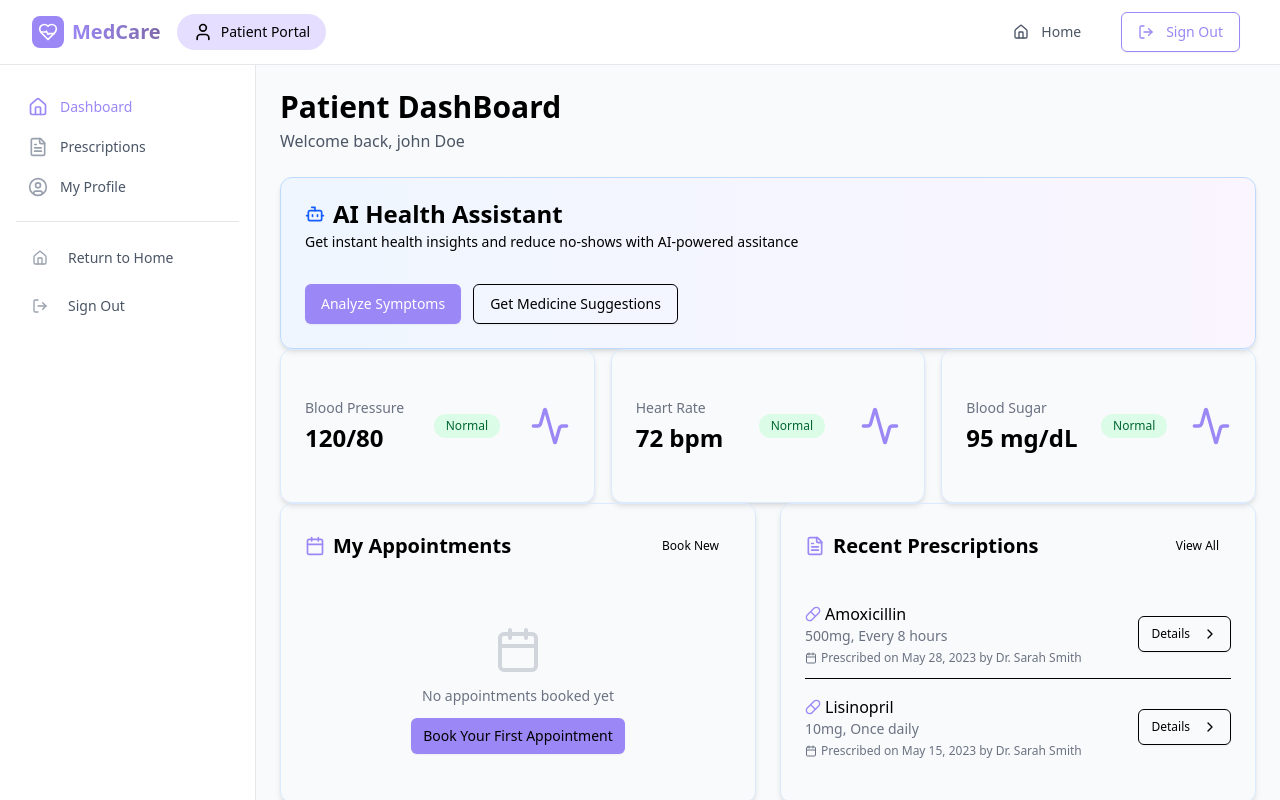
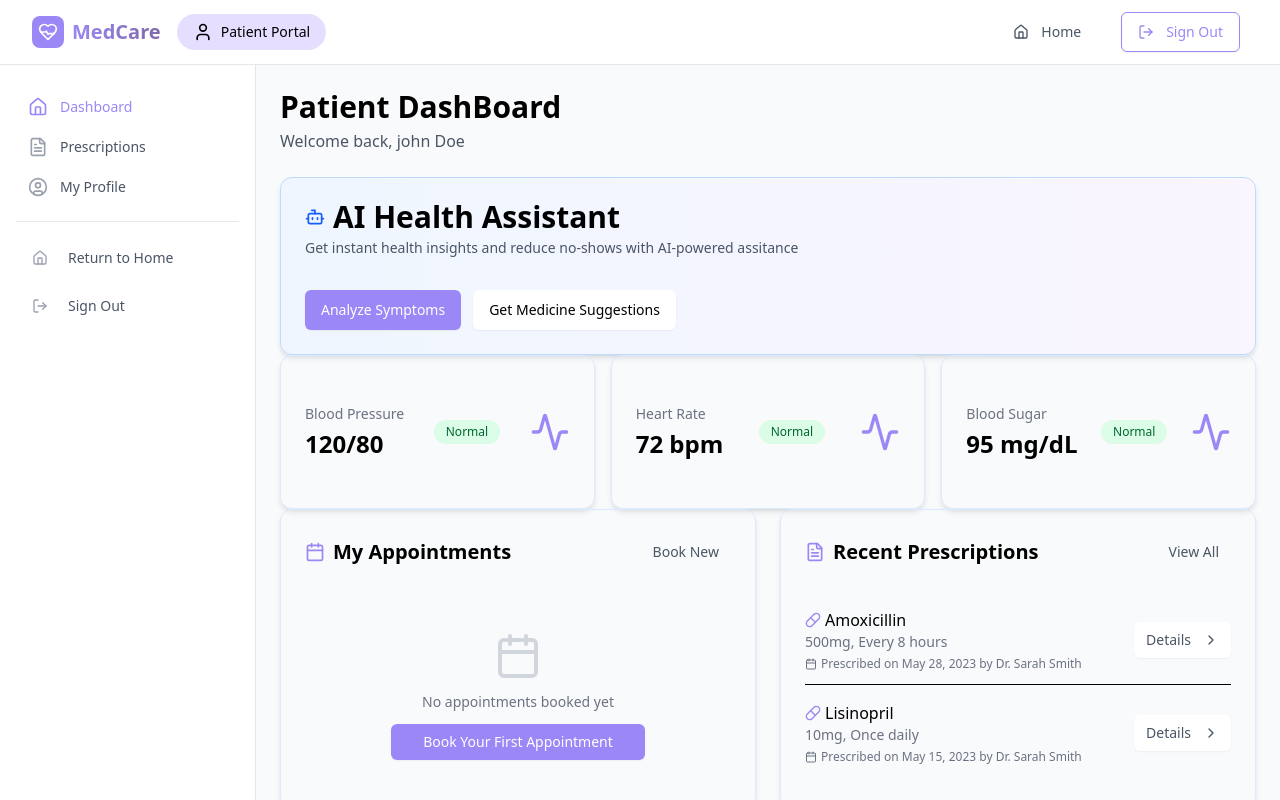
Before and after one commit to NumanFaisal/MedCare, a Next.js app: page /dashboard/patient in a window 1280 px wide. Shown: the top 800 px of the page. Built offline with nearby package versions, Linux system fonts and the light colour scheme.

Commit message:
minner update

```diff
--- a/src/app/(app)/dashboard/patient/page.tsx
+++ b/src/app/(app)/dashboard/patient/page.tsx
@@ -49,22 +49,22 @@ function PatientDashboard() {
                 {/* Ai health */}
                 <Card className="bg-gradient-to-r from-blue-50 to-purple-50 border-blue-200">
                     <CardHeader className="pb-2">
-                        <CardTitle className="text-2xl flex items-center gap-2">
+                        <CardTitle className="text-3xl flex items-center gap-2">
                             <Bot className="h-5 w-5 text-blue-600" />
                             AI Health Assistant
                         </CardTitle>
-                        <CardDescription>
+                        <CardDescription className="text-gray-600">
                             Get instant health insights and reduce no-shows with AI-powered assitance
                         </CardDescription>
                     </CardHeader>
                     <CardContent>
                         <div className="flex flex-col sm:flex-row gap-3">
-                            <Button asChild className="bg-blue-600 hover:bg-blue-700 text-white">
-                                <Link href={"/ai-health"}>
+                            <Button asChild className="bg-blue-600  hover:bg-blue-700 text-white" >
+                                <Link href={"/ai-health"} >
                                     Analyze Symptoms
                                 </Link>
                             </Button>
-                            <Button asChild variant={"outline"} >
+                            <Button asChild variant={"outline"} className="border-none bg-white">
                                 <Link href={"ai-health"}>
                                     Get Medicine Suggestions
                                 </Link>
@@ -103,8 +103,8 @@ function PatientDashboard() {
                                 <Calendar className="h-5 w-5 text-primary" />
                                     My Appointments
                             </CardTitle>
-                            <Button variant="ghost" size="sm" className="text-xs" asChild>
-                                <Link href="/book-appointment">Book New</Link>
+                            <Button variant="ghost" size="sm"  asChild>
+                                <Link href="/book-appointment" className="text-lg text-gray-600 hover:bg-amber-100 rounded-full">Book New</Link>
                             </Button>
                         </div>
                     </CardHeader>
@@ -140,7 +140,7 @@ function PatientDashboard() {
                         <div className="text-center py-6">
                             <Calendar className="mx-auto h-12 w-12 text-gray-300 mb-3" />
                             <p className="text-gray-500 text-sm mb-3">No appointments booked yet</p>
-                            <Button size="sm" asChild>
+                            <Button size="sm" asChild className="rounded-full px-8 text-white text-2xl">
                                 <Link href="/book-appointment">Book Your First Appointment</Link>
                             </Button>
                         </div>
@@ -155,7 +155,7 @@ function PatientDashboard() {
                                 <FileText className="h-5 w-5 text-primary" />
                                 Recent Prescriptions
                             </CardTitle>
-                            <Button variant="ghost" size="sm" className="text-xs" asChild>
+                            <Button variant="ghost" size="sm" className="text-lg text-gray-600 hover:bg-amber-100 rounded-full" asChild>
                                 <Link href="/prescriptions">View All</Link>
                             </Button>
                         </div>
@@ -176,7 +176,7 @@ function PatientDashboard() {
                                                     Prescribed on {rx.date} by {rx.doctor}
                                                 </div>
                                             </div>
-                                            <Button size="sm" variant="outline" className="text-xs">
+                                            <Button size="sm" variant="outline" className="text-lg text-gray-600 hover:bg-amber-100 bg-white shadow-md border-none">
                                                 Details
                                                 <ChevronRight className="ml-1 h-3 w-3" />
                                             </Button>
@@ -189,19 +189,19 @@ function PatientDashboard() {
                     </CardContent>
                 </Card>
                 {/* Notifications */}
-                <Card >
+                <Card>
                     <CardHeader className="pb-2">
                         <div className="flex justify-between items-center">
                             <CardTitle className="text-xl flex items-center gap-2">
                                 <Bell className="h-5 w-5 text-primary" />
                                 Notifications
                             </CardTitle>
-                            <Button variant="ghost" size="sm" className="text-xs">
+                            <Button variant="ghost" size="sm" className="text-lg text-gray-600 hover:bg-amber-100 rounded-full">
                                 Mark All as Read
                             </Button>
                         </div>
                     </CardHeader>
-                    <CardContent>
+                    <CardContent className=" w-full">
                         <div className="space-y-4">
                             <div className="p-3 bg-primary-light/50 rounded-lg">
                                 <div className="flex items-start">
```
